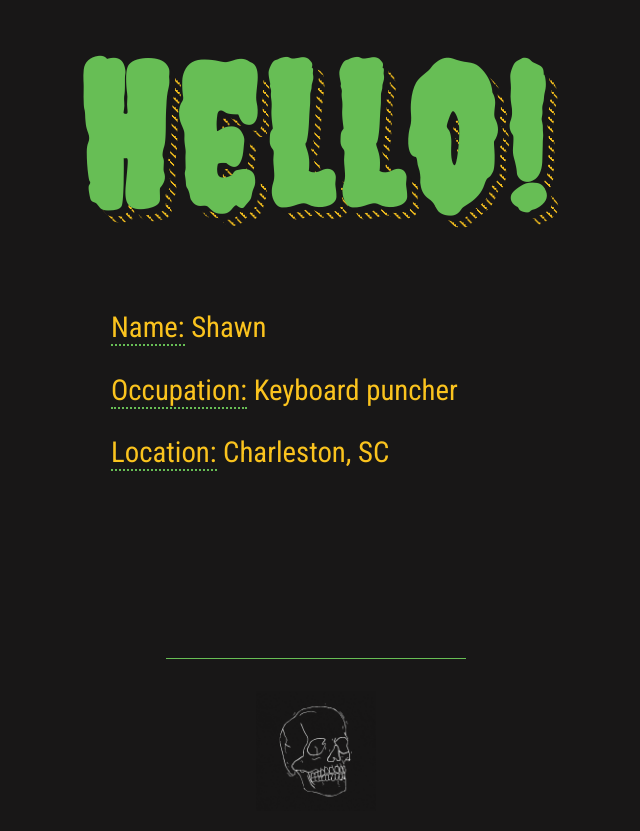
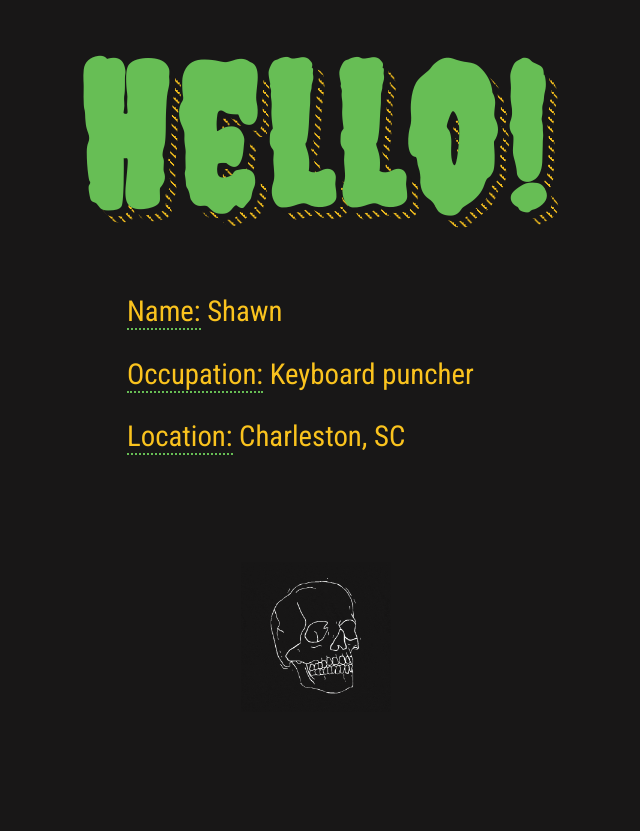
Before and after one commit to shawnlknight/svelte-app, a Svelte app: page / in a window 1280 px wide. Shown: the whole page, without its empty margins (324-964 px from the left). After the commit the page ends 800 px from the top, so only its background shows below. Built offline with nearby package versions, Linux system fonts and the light colour scheme.

Commit message:
remove divider & small styling updates

```diff
--- a/src/App.svelte
+++ b/src/App.svelte
@@ -12,7 +12,6 @@
 	<Banner/>
 	<div class="container">
 		<Content name={name} location={location} occupation={occupation} />
-		<div class="divider"></div>
 		<Icon/>
 	</div>
 </main>
@@ -37,14 +36,6 @@
 		margin: 0 auto;
 	}
 
-	.divider {
-		text-align: center;
-		width: 300px;
-		padding: 5em;
-		margin: 0 auto;
-		border-bottom: 1px solid #67be55;
-	}
-
 	@media (min-width: 640px) {
 		main {
 			max-width: none;
--- a/src/components/Content.svelte
+++ b/src/components/Content.svelte
@@ -15,13 +15,13 @@
   p {
 		color: rgb(250, 195, 30);
 		font-size: 1.8em;
-		margin: 1em 0;
 		font-family: 'Roboto Condensed', sans-serif;
 		font-style: "italic";
 	}
 
   .content {
-		padding-top: 2em;
+		padding: 1em;
+		margin-bottom: 4em;
 		text-align: left;
 	}
 
--- a/src/components/Icon.svelte
+++ b/src/components/Icon.svelte
@@ -1,10 +1,7 @@
-<div>
-  <img class="skull-gif" src="skull.gif" alt="skull animation GIF">
-</div>
+<img class="skull-gif" src="skull.gif" alt="skull animation GIF">
 
 <style>
   .skull-gif {
-		margin-top: 2em;
-		width: 120px;
+		width: 150px;
 	}
 </style>
```
